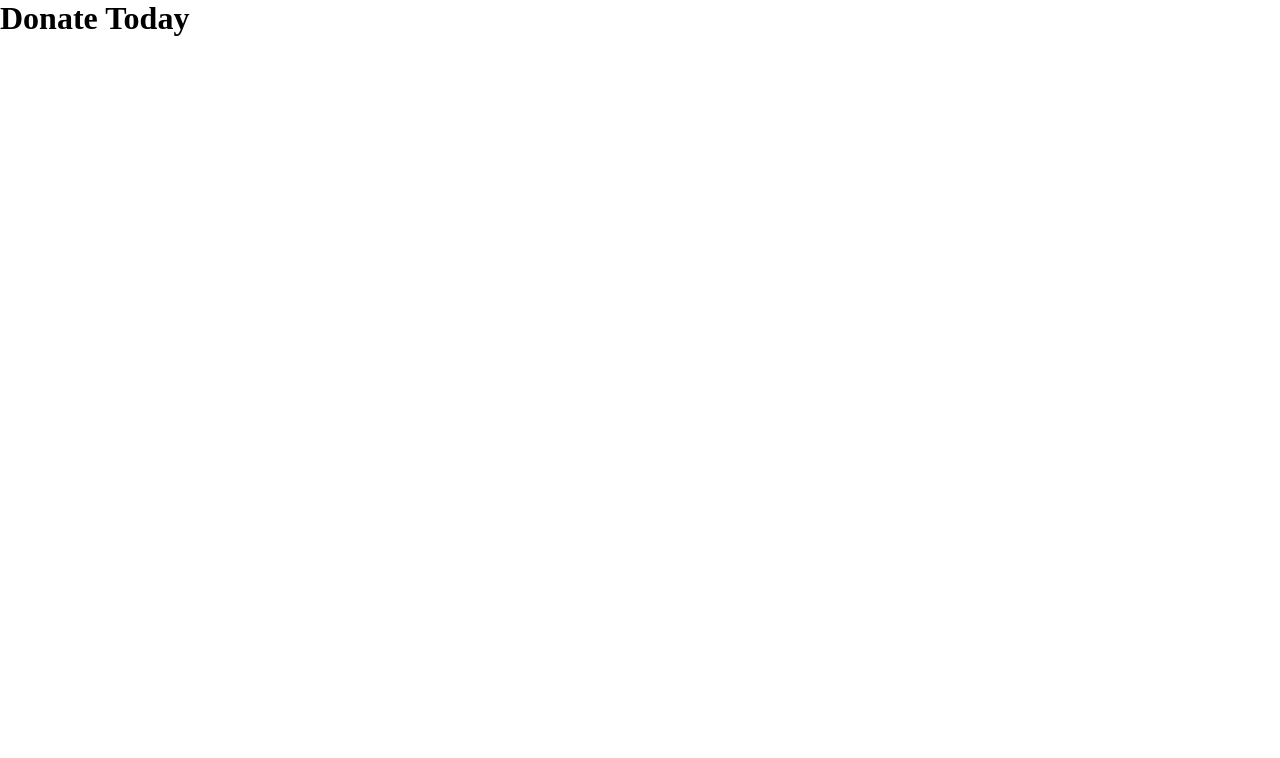
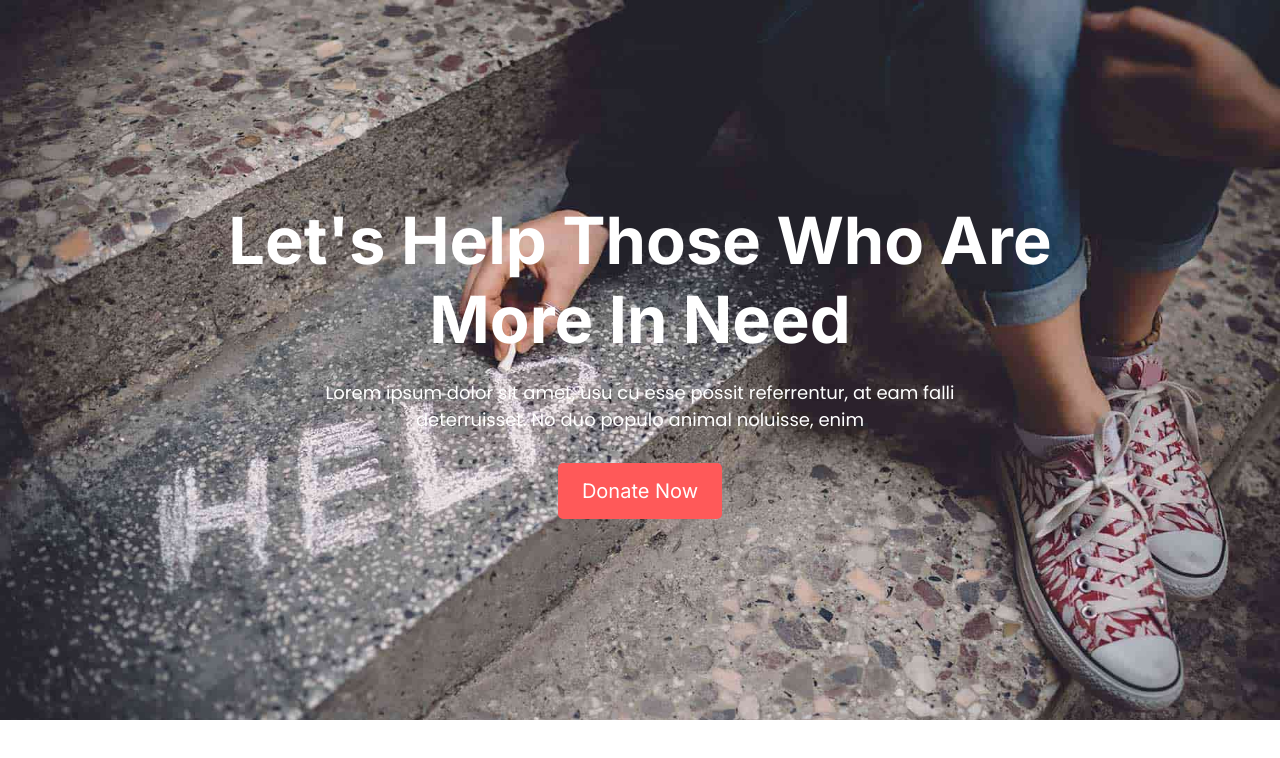
Before and after one commit to dev-alif/donate-today-page, a plain HTML site: page index.html in a window 1280 px wide. Drawn offline with Linux system fonts and the light colour scheme.

Commit message:
header section desktop done

```diff
--- a/index.html
+++ b/index.html
@@ -14,7 +14,11 @@
 </head>
 
 <body>
-    <h1>Donate Today</h1>
+    <header>
+        <h1>Let's Help Those Who Are More In Need</h1>
+        <p>Lorem ipsum dolor sit amet, usu cu esse possit referrentur, at eam falli deterruisset. No duo populo animal noluisse, enim</p>
+        <button class="button">Donate Now</button>
+    </header>
 </body>
 
 </html>
--- a/styles/styles.css
+++ b/styles/styles.css
@@ -4,3 +4,49 @@
     /* font-family: "Poppins", serif; */
     margin: 0;
 }
+
+.button{
+    color: white;
+    background-color: #FF5959;
+    padding: 16px 24px;
+    font-size: 20px;
+    font-family: "Inter", serif;
+    border: 0;
+    border-radius: 5px;
+}
+
+.button:hover{
+    background-color: #FFEEEE;
+    color: black;
+    cursor: pointer;
+}
+
+/* header styles */
+header{
+    background: url('../images/hero-image.jpg');
+    height: 90vh;
+    background-repeat: no-repeat;
+    background-size: cover;
+    display: flex;
+    justify-content: center;
+    align-items: center;
+    flex-direction: column;
+}
+
+header h1{
+    font-family: "Inter", serif;
+    font-size: 65px;
+    font-weight: bold;
+    color: white;
+    width: 826px;
+    text-align: center;
+}
+
+header p{
+    font-family: "Poppins", serif;
+    font-size: 18px;
+    color: white;
+    margin: 20px 0 30px 0;
+    width: 691px;
+    text-align: center;
+}
```
Also changed, not shown: images/hero-image.jpg (added), 1 other file.
